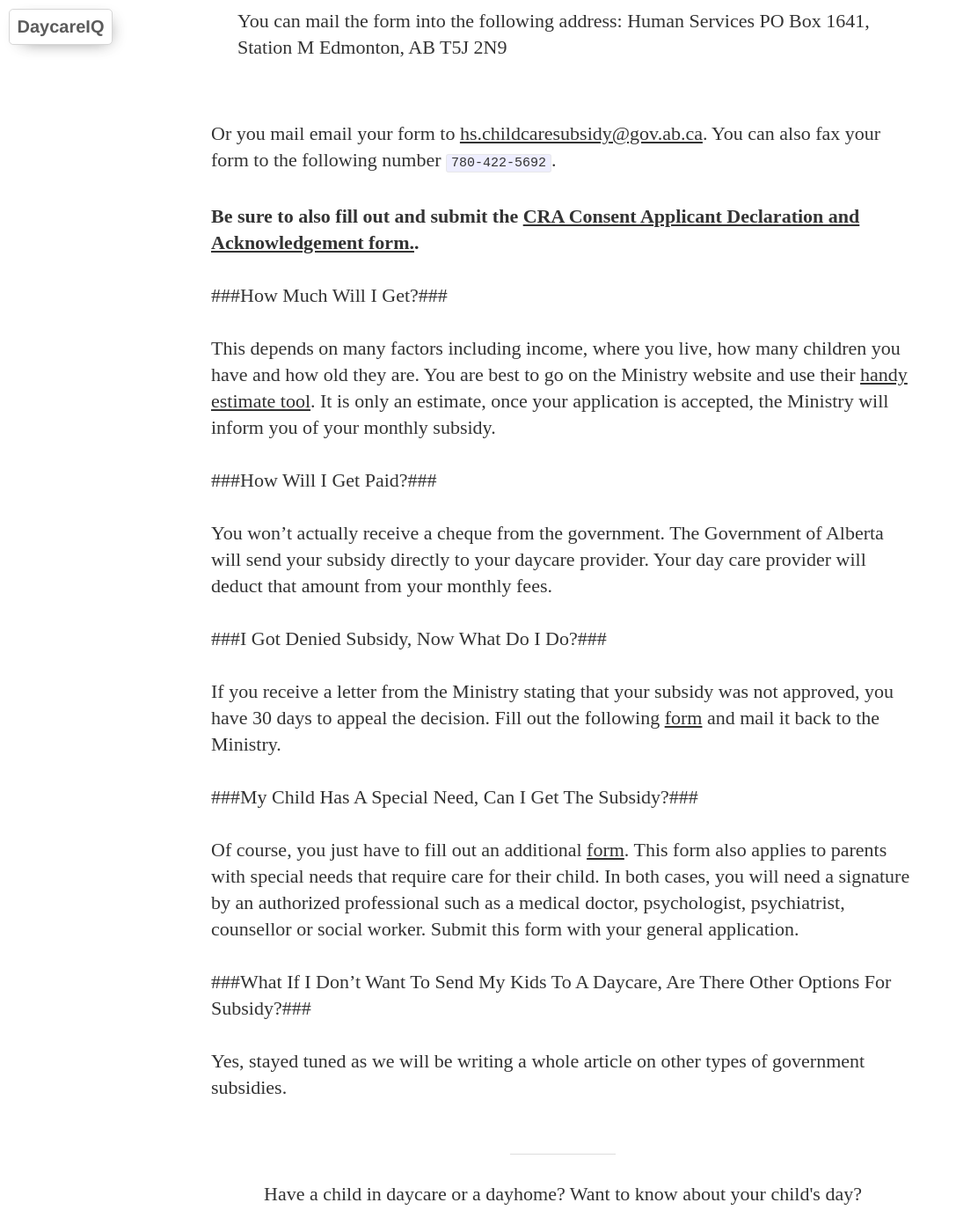
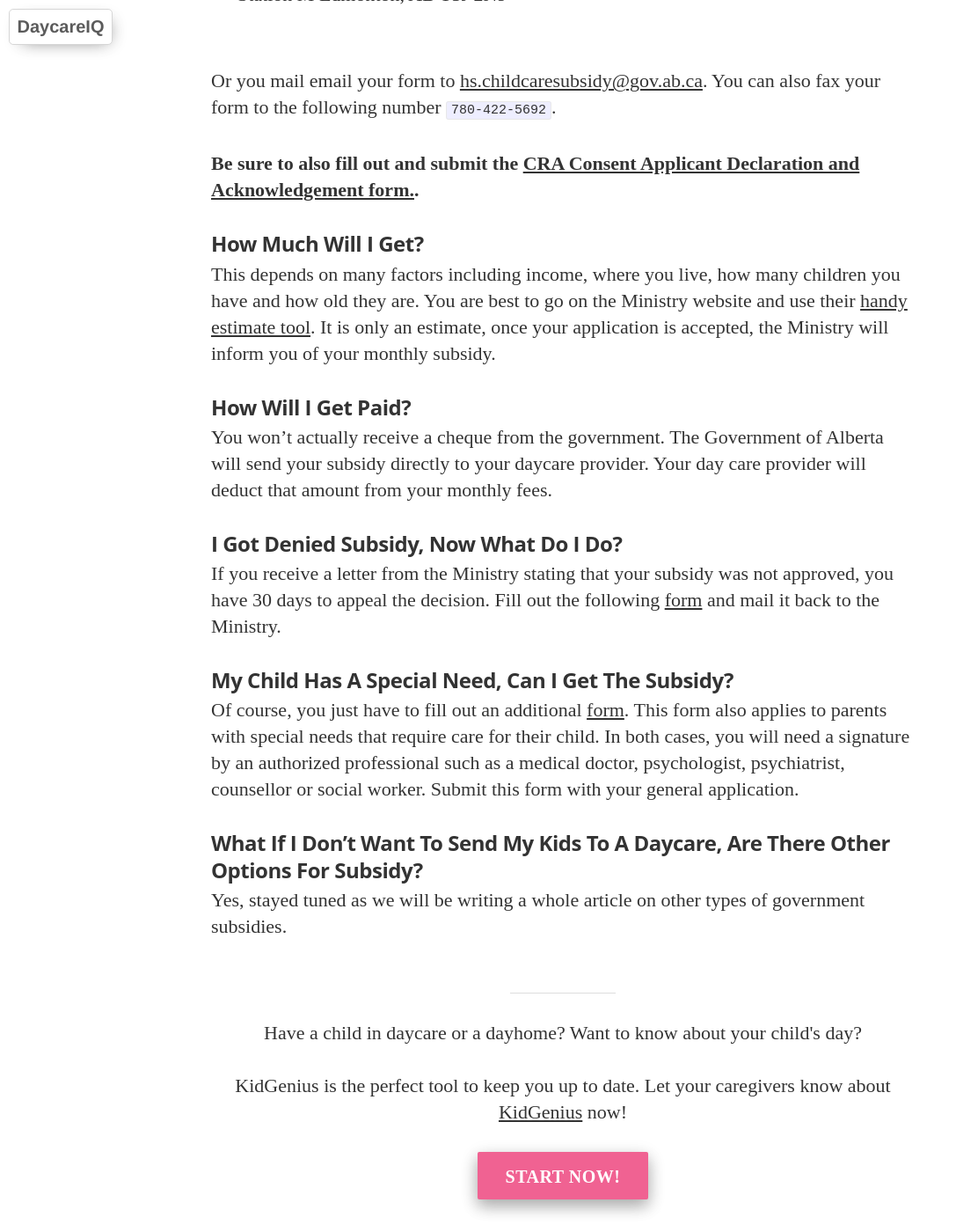
Before and after one commit to DaycareIQ/blog.daycareiq.com, a Jekyll site: the page built from _posts/2015-01-26-the-alberta-child-care-subsidy.md, in a window 1280 px wide and 1400 px high, scrolled down 2292 px. Shown: the whole window at 88% size, without its empty margins (0-1087 px from the left). Built offline with Jekyll 4.4.1, drawn with Linux system fonts in a browser that asks for light colours; nearby versions of some CDN libraries; some web fonts are replaced; some of the changed text lies outside the part shown.

```diff
--- a/_posts/2015-01-26-the-alberta-child-care-subsidy.md
+++ b/_posts/2015-01-26-the-alberta-child-care-subsidy.md
@@ -10,7 +10,7 @@ author: cp
 
 The Alberta Child Care Subsidy is a government funded program that provides financial assistance to low income families to help offset the cost of providing child care.
 
-##Sections##
+## Sections
 
 *	What is the Alberta Child Care Subsidy?
 *	How Do I Know If I Qualify?
@@ -25,7 +25,7 @@ The Alberta Child Care Subsidy is a government funded program that provides fina
 *	What is the Alberta Child Care Subsidy?
 
 
-###How Do I Know If I Qualify?###
+### How Do I Know If I Qualify?
 
 Individuals qualify for the Alberta Child Care Subsidy if they meet the following criteria:
 
@@ -36,7 +36,7 @@ Individuals qualify for the Alberta Child Care Subsidy if they meet the followin
 	**OR**
 *	You or your spouse/partner stay-at-home and have your child(ren) enrolled in a licensed pre-school or approved early childhood development program.
 
-###What Type of Care Programs Are Acceptable?###
+### What Type of Care Programs Are Acceptable?
 
 Many different types of child care are approved for the subsidy including:
 
@@ -47,11 +47,11 @@ Many different types of child care are approved for the subsidy including:
 *	Licensed pre-schools and
 *	Approved early childhood development programs
 
-###Who Can I Contact If I Have A Question?###
+### Who Can I Contact If I Have A Question?
 
 Typically your day care provider will be able to answer many of your questions. You can also call the Ministry responsible for the subsidy directly at `1‑877‑644‑9992` or if you are calling from Edmonton `780‑644‑9992`.
 
-###How Do I Apply For The Subsidy?###
+### How Do I Apply For The Subsidy?
 
 There are currently two ways to apply for the Alberta Child Care Subsidy.
 
@@ -69,22 +69,22 @@ You can also fax your form to the following number `780‑422‑5692`.
 
 **Be sure to also fill out and submit the [CRA Consent Applicant Declaration and Acknowledgement form.](http://humanservices.alberta.ca/documents/CDEV0022.pdf).**
 
-###How Much Will I Get?###
+### How Much Will I Get?
 
 This depends on many factors including income, where you live, how many children you have and how old they are. You are best to go on the Ministry website and use their [handy estimate tool](https://www.childcaresubsidy.gov.ab.ca/ccs/ccs_public.nsf/Estimator?OpenForm). It is only an estimate, once your application is accepted, the Ministry will inform you of your monthly subsidy.
 
-###How Will I Get Paid?###
+### How Will I Get Paid?
 
 You won't actually receive a cheque from the government. The Government of Alberta will send your subsidy directly to your daycare provider. Your day care provider will deduct that amount from your monthly fees.
 
-###I Got Denied Subsidy, Now What Do I Do?###
+### I Got Denied Subsidy, Now What Do I Do?
 
 If you receive a letter from the Ministry stating that your subsidy was not approved, you have 30 days to appeal the decision. Fill out the following [form](http://humanservices.alberta.ca/documents/CDEV2250.pdf) and mail it back to the Ministry.
 
-###My Child Has A Special Need, Can I Get The Subsidy?###
+### My Child Has A Special Need, Can I Get The Subsidy?
 
 Of course, you just have to fill out an additional [form](http://humanservices.alberta.ca/documents/CS3610.pdf). This form also applies to parents with special needs that require care for their child. In both cases, you will need a signature by an authorized professional such as a medical doctor, psychologist, psychiatrist, counsellor or social worker. Submit this form with your general application.
 
-###What If I Don't Want To Send My Kids To A Daycare, Are There Other Options For Subsidy?###
+### What If I Don't Want To Send My Kids To A Daycare, Are There Other Options For Subsidy?
 
 Yes, stayed tuned as we will be writing a whole article on other types of government subsidies.
```
